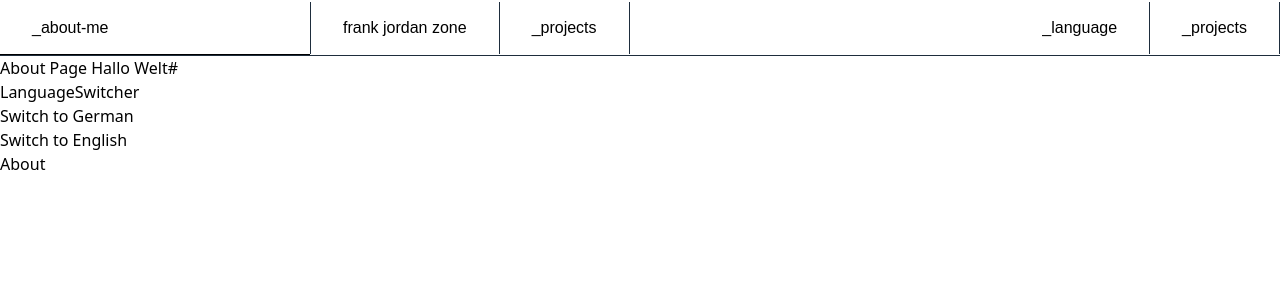
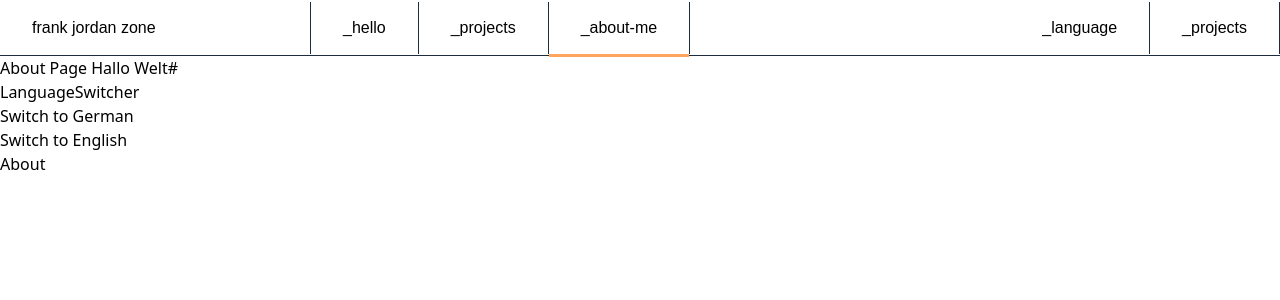
Before and after one commit to fjkun06/my-portfolio, a Next.js app: page /de/about in a window 1280 px wide. Shown: the top 300 px of the page. Built offline with nearby package versions, Linux system fonts and the light colour scheme.

Commit message:
Added underline transition between routes

```diff
--- a/src/app/[locale]/NavigationLink.tsx
+++ b/src/app/[locale]/NavigationLink.tsx
@@ -2,6 +2,7 @@
 
 import { ComponentProps } from "react";
 
+import { motion } from "framer-motion";
 import { useSelectedLayoutSegment } from "next/navigation";
 
 import { Link } from "./LanguageSwitcher";
--- a/src/components/layouts/NavBar.tsx
+++ b/src/components/layouts/NavBar.tsx
@@ -7,7 +7,7 @@ import { usePathname } from "next/navigation";
 import NavigationLink from "@/app/[locale]/NavigationLink";
 
 interface INavBar {
-  children?: string[];
+  // children?: string[];
 }
 
 const NavBar: React.FC<INavBar> = ({ children = [] }) => {
@@ -20,37 +20,34 @@ const NavBar: React.FC<INavBar> = ({ children = [] }) => {
   return (
     <motion.nav>
       <div className="links-group">
-        {/* <NavigationLink href="/about1" className="">
+        <NavigationLink href="/about1" className="">
           <motion.span layoutId="underline" />
           frank jordan zone
         </NavigationLink>
         <NavigationLink href="/about2">
           <motion.span layoutId="underline" />
           _hello
-        </NavigationLink> */}
+        </NavigationLink>
+        <NavigationLink href="/">
+          {path === "/" && (
+            <motion.span
+              transition={{ ease: "easeInOut", duration: 0.5 }}
+              layoutId="underline"
+              className="underline"
+            />
+          )}
+          _projects
+        </NavigationLink>
+
         <NavigationLink href="/about">
           {path === "/about" && (
             <motion.span
-              transition={{ ease: "easeInOut", duration: 0.35 }}
+              transition={{ ease: "easeInOut", duration: 0.5 }}
               layoutId="underline"
               className="underline"
             />
           )}
           _about-me
-        </NavigationLink>
-        <NavigationLink href="/about1" className="">
-          frank jordan zone
-        </NavigationLink>
-
-        <NavigationLink href="/">
-          {path === "/" && (
-            <motion.span
-              transition={{ ease: "easeInOut", duration: 0.35 }}
-              layoutId="underline"
-              className="underline"
-            />
-          )}
-          _projects
         </NavigationLink>
       </div>
       <div className="">
--- a/src/styles/layout/_navbar.scss
+++ b/src/styles/layout/_navbar.scss
@@ -32,6 +32,7 @@ nav {
       }
       &--active {
         cursor: pointer;
+        // border-bottom: 0.3rem solid vars.$orange;
       }
     }
   }
@@ -42,10 +43,10 @@ nav {
     right: 0;
     // top: 80%;
     display: block;
-    height: 1px;
+    height: 0.3rem;
     // width: 100%;
-    background: #000;
-    bottom: -1px;
+    background: vars.$orange;
+    bottom: -0.3rem;
   }
 
   .links-group {
--- a/src/styles/utils/_variables.scss
+++ b/src/styles/utils/_variables.scss
@@ -1,3 +1,4 @@
 $lineColor: #1e2d3d;
 $grey: #607b96;
 $blueHover: #1e2d3d74;
+$orange: #fea55f;
```
